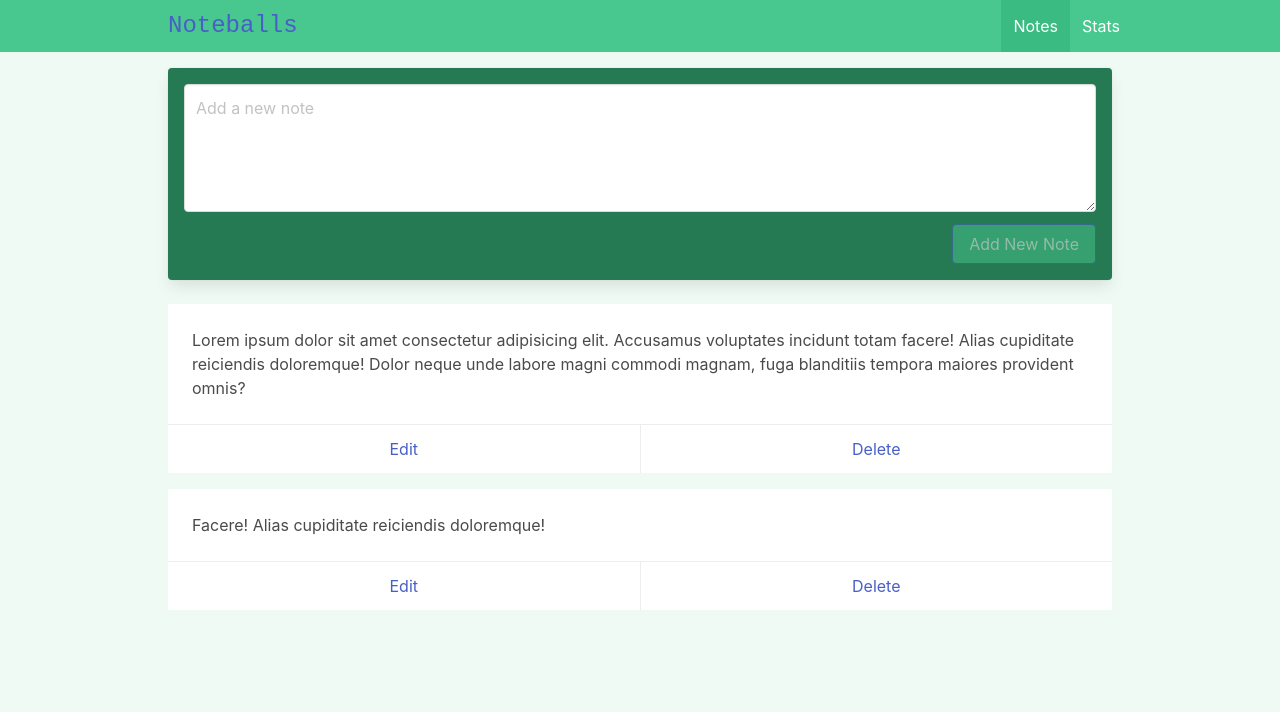
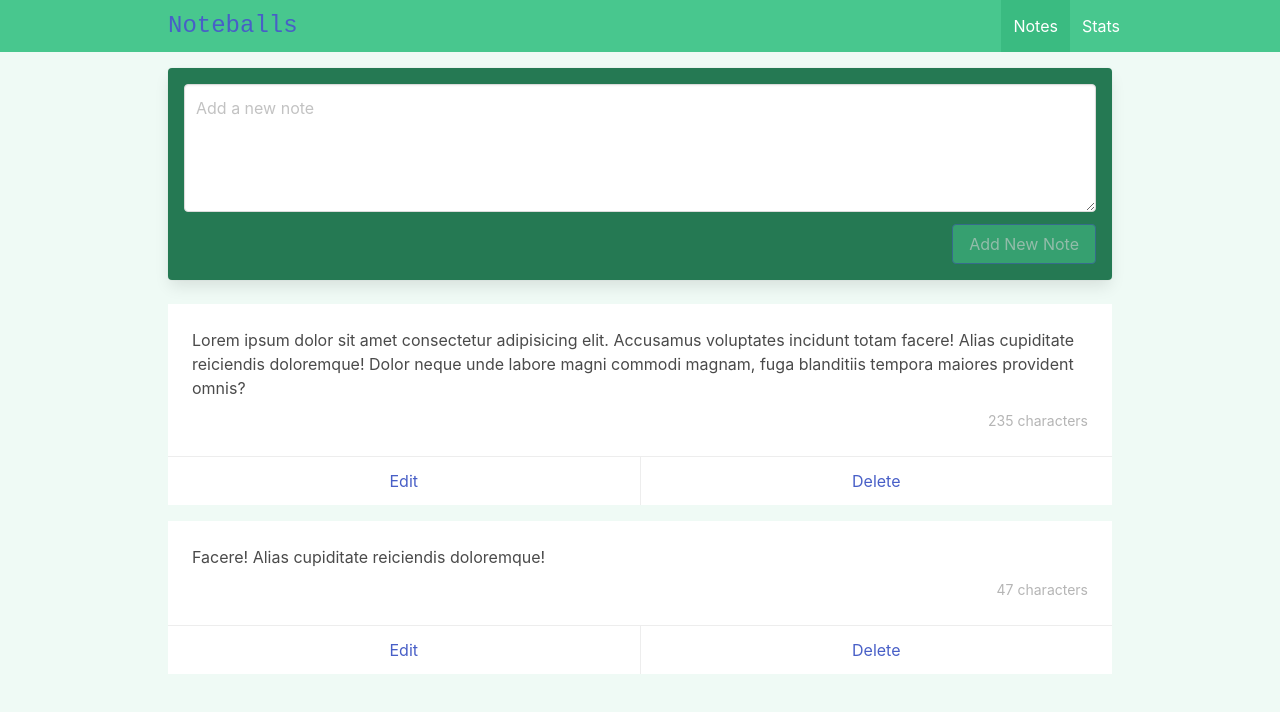
Before and after one commit to thiagolima0/vue-noteballs, a Vue app: page / in a window 1280 px wide. Shown: the top 712 px of the page. Built offline with nearby package versions, Linux system fonts and the light colour scheme.

Commit message:
delete notes

```diff
--- a/src/components/Notes/Note.vue
+++ b/src/components/Notes/Note.vue
@@ -2,21 +2,36 @@
   <div class="mb-4 has-background-white">
     <div class="card-content">
       <div class="content">
-        {{ props.note.content }}
+        {{ note.content }}
+        <div class="has-text-right has-text-grey-light mt-2">
+          <small>{{ charactersLength }}</small>
+        </div>
       </div>
     </div>
     <footer class="card-footer">
       <a href="#" class="card-footer-item">Edit</a>
-      <a href="#" class="card-footer-item">Delete</a>
+      <a @click.prevent="emit('delete', note.id)" class="card-footer-item">Delete</a>
     </footer>
   </div>
 </template>
 
 <script setup>
+import { computed } from "vue";
+
 const props = defineProps({
   note: {
     type: Object,
     required: true,
   },
 });
+
+const emit = defineEmits(["delete"]);
+
+const charactersLength = computed(() => {
+  const total = props.note.content.length;
+  if (total > 1) {
+    return `${total} characters`;
+  }
+  return `${total} character`;
+});
 </script>
--- a/src/views/ViewNotes.vue
+++ b/src/views/ViewNotes.vue
@@ -23,9 +23,13 @@
           </button>
         </div>
       </div>
-
     </div>
-      <Note v-for="note in notes" :key="note.id" :note="note" />
+    <Note
+      v-for="note in notes"
+      :key="note.id"
+      :note="note"
+      @delete="deleteNote"
+    />
   </div>
 </template>
 
@@ -60,4 +64,8 @@ const addNotes = () => {
   newNote.value = "";
   newNoteRef.value.focus();
 };
+
+const deleteNote = (idNote) => {
+  notes.value = notes.value.filter((note) => note.id !== idNote);
+};
 </script>
```
